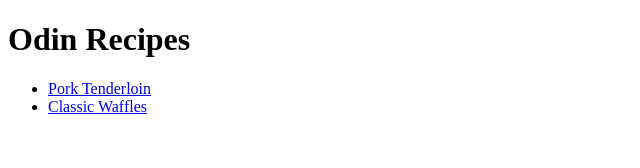
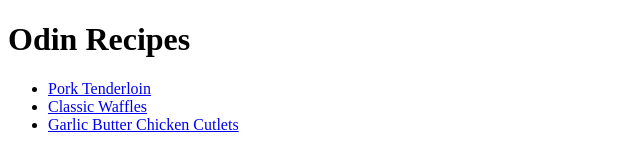
Before and after one commit to HowUnfortunate5/odin-recipes, a plain HTML site: page index.html in a window 1280 px wide. Shown: the whole page, without its empty margins (0-640 px from the left). Drawn offline with Linux system fonts and the light colour scheme.

Commit message:
Hopefully fix a bug where a page didnt show up
The garlic butter chicken cutlets were not showing
up on the online page, but eveything is working
fine locally so I can only assume I need to commit
the index.html file to make it work properly.

```diff
--- a/index.html
+++ b/index.html
@@ -12,6 +12,7 @@
     <ul>
         <li><a href="recipes/pork-tenderloin.html">Pork Tenderloin</a></li>
         <li><a href="recipes/classic-waffles.html">Classic Waffles</a></li>
+        <li><a href="recipes/garlic-butter-chicken-cutlets.html">Garlic Butter Chicken Cutlets</a></li>
     </ul>
     </body>
 
```
